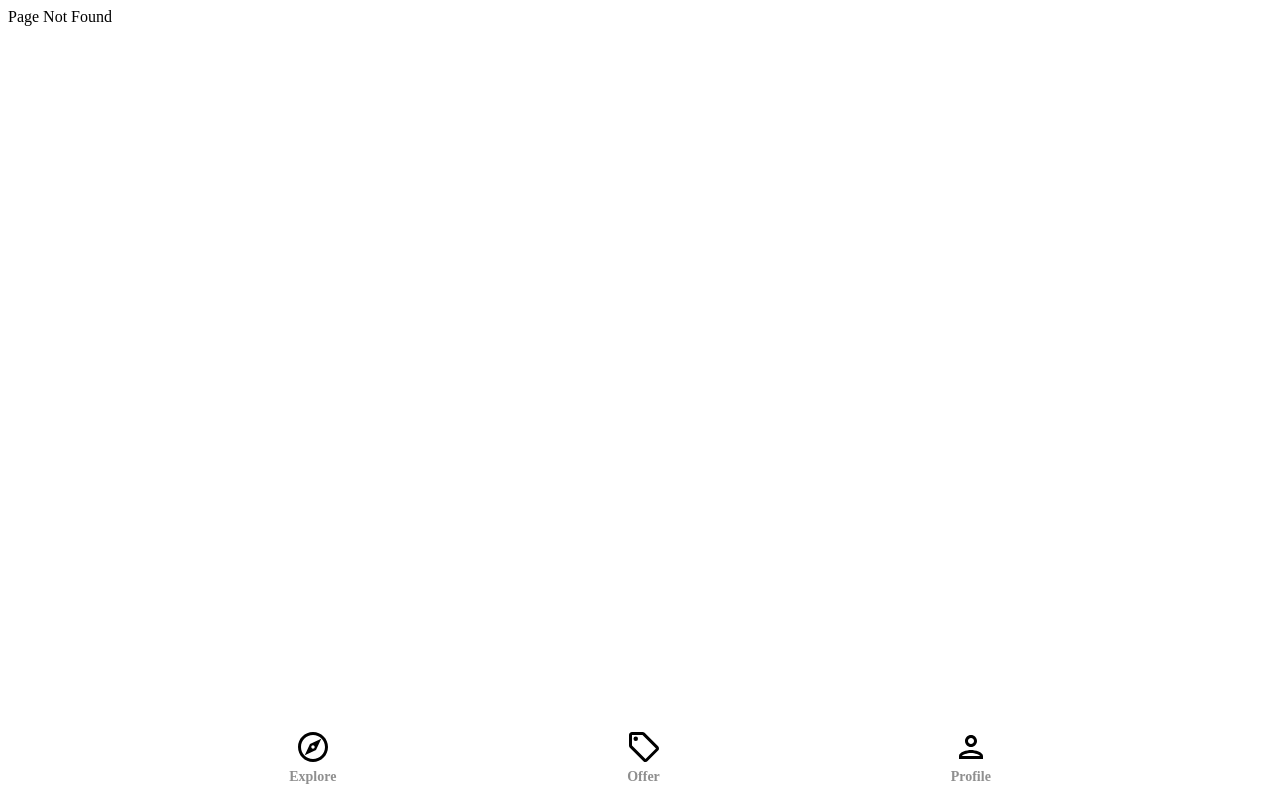
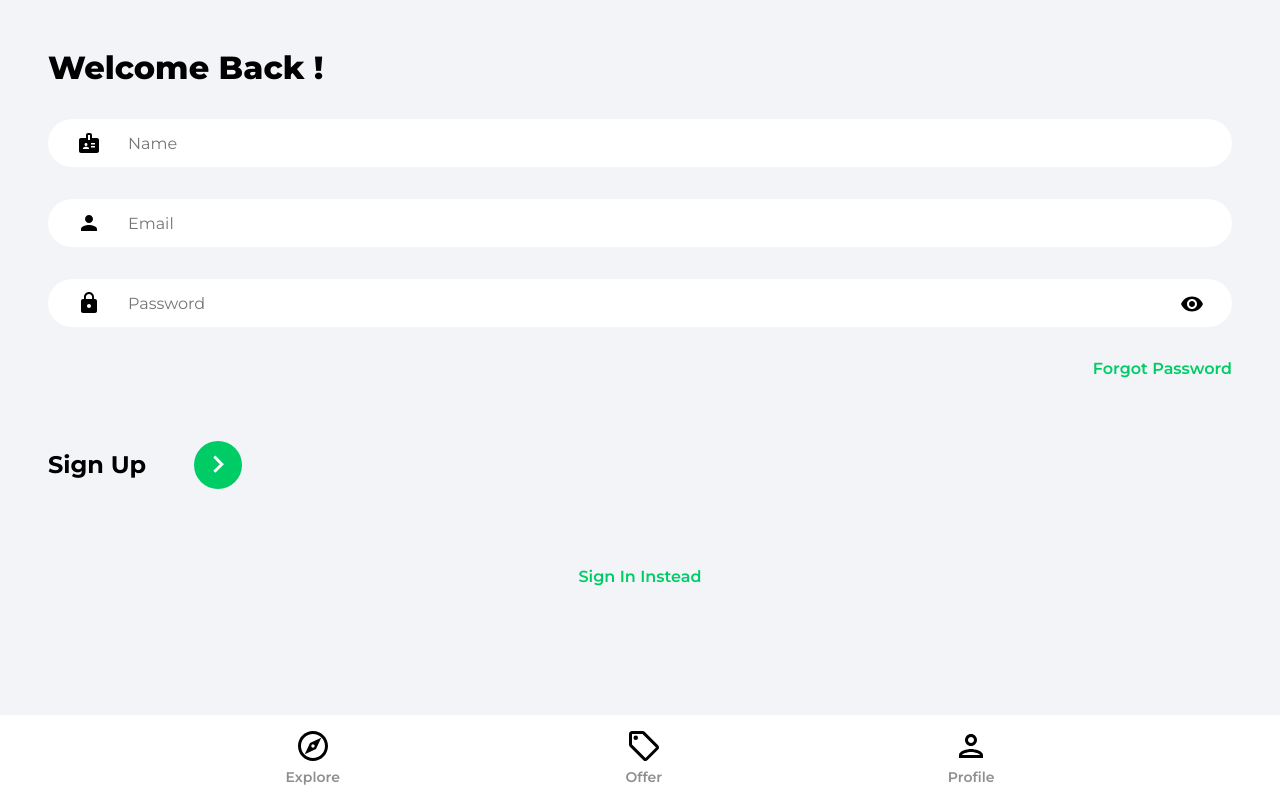
Before and after one commit to thatkhay/HorizonHomes, a React (Create React App) app in the folder horizon-homes/: page /signup in a window 1280 px wide. Before the commit this address had no page. Built offline with nearby package versions, Linux system fonts and the light colour scheme.

Commit message:
created the signin and signup pages

```diff
--- a/horizon-homes/src/App.js
+++ b/horizon-homes/src/App.js
@@ -19,8 +19,8 @@ function App() {
           <Route path="/offers" element={<Offers />} />
           <Route path="/profile" element={<Profile />} />
           <Route path="/signin" element={<Signin />} />
-          <Route path="/signin" element={<Signup />} />
-          <Route path="/signin" element={<ForgotPassword />} />
+          <Route path="/signup" element={<Signup />} />
+          <Route path="/forgotpassword" element={<ForgotPassword />} />
           <Route path="/*" element={<NotFoundPage />} />
           </Routes>
           <NavBar />
--- a/horizon-homes/src/index.css
+++ b/horizon-homes/src/index.css
@@ -1,4 +1,4 @@
-/* @import url('https://fonts.googleapis.com/css2?family=Montserrat:wght@200;300;400;500;600;700;800;900&display=swap');
+@import url('https://fonts.googleapis.com/css2?family=Montserrat:wght@200;300;400;500;600;700;800;900&display=swap');
 * {
   box-sizing: border-box;
 }
@@ -142,7 +142,7 @@ button {
 .pageHeader {
   font-size: 2rem;
   font-weight: 800;
-} */
+}
 
 .navbar {
   position: fixed;
@@ -651,15 +651,15 @@ button {
   color: #00cc66;
 }
 
-/* .profileCard {
+.profileCard {
   background-color: #ffffff;
   border-radius: 1rem;
   padding: 1rem;
   box-shadow: rgba(0, 0, 0, 0.2);
   max-width: 500px;
-} */
+}
 
-/* .profileDetails {
+.profileDetails {
   display: flex;
   flex-direction: column;
 }
@@ -672,8 +672,8 @@ button {
 .profileNameActive {
   all: unset;
   margin: 0.3rem 0;
-  font-weight: 600; */
-  /* width: 100%;
+  font-weight: 600;
+  width: 100%;
 }
 .profileNameActive {
   background-color: rgba(44, 44, 44, 0.1);
@@ -748,8 +748,8 @@ button {
 }
 
 .flex {
-  display: flex; */
-/* }
+  display: flex;
+}
 
 .formInput,
 .formInputAddress,
@@ -822,5 +822,5 @@ button {
   border-radius: 1rem;
   margin-left: 1rem;
   font-size: 0.8rem;
-  opacity: 0.75; */
-/* } */
+  opacity: 0.75;
+}
--- a/horizon-homes/src/pages/Signin.jsx
+++ b/horizon-homes/src/pages/Signin.jsx
@@ -1,8 +1,62 @@
-import React from 'react'
+import React, { useState } from 'react'
+import { ReactComponent as ArrowRightIcon  } from '../assets/svg/keyboardArrowRightIcon.svg'
+import visibilityIcon from '../assets/svg/visibilityIcon.svg'
+import { Link, useNavigate } from 'react-router-dom'
+
+
 
 const Signin = () => {
+
+  const [showPassword, setShowPassword] = useState(false)
+  const [formData, setFormData] = useState({
+    email: '',
+    password: '',
+  })
+
+
+  const {email, password} = formData
+
+  const navigate = useNavigate()
+
+  const onInputChange = (e) => {
+    setFormData((prev) => ({
+      ...prev,
+      [e.target.id]: e.target.value,
+    }))
+  }
+
   return (
-    <div>Sign in</div>
+    <>
+<div className="pageContainer" >
+  <header>
+    <p className="pageHeader">Welcome Back !</p>
+  </header>
+  <main>
+  <form action="">
+    <input type="email" className="emailInput" placeholder='Email'  id='email' value={email} onChange={onInputChange}/>
+    <div className="passwordInputDiv">
+    <input type={showPassword ? 'text' : 'password'} className="passwordInput" placeholder='Password'  id='password' value={password} onChange={onInputChange} />
+    <img className='showPassword' src={visibilityIcon} alt="showpassword"  onClick={() => setShowPassword((prev) => !prev)}/>
+    </div>
+    <Link to='/forgotpassword' className='forgotPasswordLink'>
+      Forgot Password
+    </Link>
+    <div className="signInBar">
+      <p className="signInText">
+        Sign In
+      </p>
+      <button className="signInButton">
+        <ArrowRightIcon fill='white' width='2.15rem' height='2.15rem'/>
+      </button>
+    </div>
+  </form>
+  {/* goggle oaut */}
+  <Link to='/signup' className='registerLink'>
+    Sign Up Instead
+  </Link>
+  </main>
+</div>
+    </>
   )
 }
 
--- a/horizon-homes/src/pages/Signup.jsx
+++ b/horizon-homes/src/pages/Signup.jsx
@@ -1,8 +1,64 @@
-import React from 'react'
+import React, { useState } from 'react'
+import { ReactComponent as ArrowRightIcon  } from '../assets/svg/keyboardArrowRightIcon.svg'
+import visibilityIcon from '../assets/svg/visibilityIcon.svg'
+import { Link, useNavigate } from 'react-router-dom'
+
+
 
 const Signup = () => {
+
+  const [showPassword, setShowPassword] = useState(false)
+  const [formData, setFormData] = useState({
+    name: '',
+    email: '',
+    password: '',
+  })
+
+
+  const {name,email, password} = formData
+
+  const navigate = useNavigate()
+
+  const onInputChange = (e) => {
+    setFormData((prev) => ({
+      ...prev,
+      [e.target.id]: e.target.value,
+    }))
+  }
+
   return (
-    <div>Sign up</div>
+    <>
+<div className="pageContainer" >
+  <header>
+    <p className="pageHeader">Welcome Back !</p>
+  </header>
+  <main>
+  <form action="">
+    <input type="text" className="nameInput" placeholder='Name'  id='name' value={name} onChange={onInputChange}/>
+    <input type="email" className="emailInput" placeholder='Email'  id='email' value={email} onChange={onInputChange}/>
+    <div className="passwordInputDiv">
+    <input type={showPassword ? 'text' : 'password'} className="passwordInput" placeholder='Password'  id='password' value={password} onChange={onInputChange} />
+    <img className='showPassword' src={visibilityIcon} alt="showpassword"  onClick={() => setShowPassword((prev) => !prev)}/>
+    </div>
+    <Link to='/forgotpassword' className='forgotPasswordLink'>
+      Forgot Password
+    </Link>
+    <div className="signUpBar">
+      <p className="signUpText">
+        Sign Up
+      </p>
+      <button className="signUpButton">
+        <ArrowRightIcon fill='white' width='2.15rem' height='2.15rem'/>
+      </button>
+    </div>
+  </form>
+  {/* goggle oaut */}
+  <Link to='/signin' className='registerLink'>
+    Sign In Instead
+  </Link>
+  </main>
+</div>
+    </>
   )
 }
 
```
